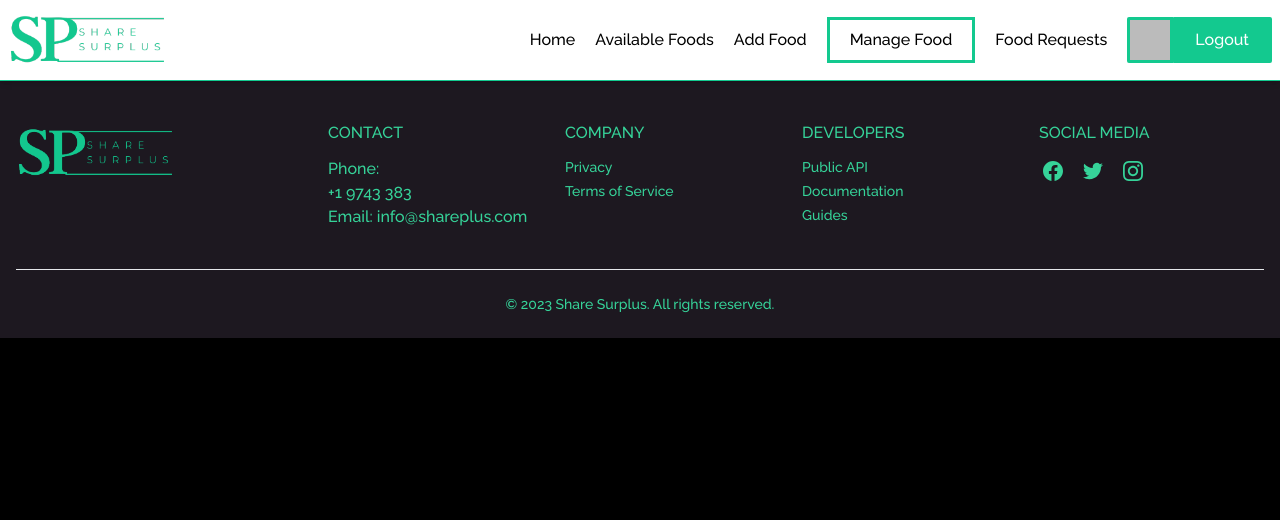
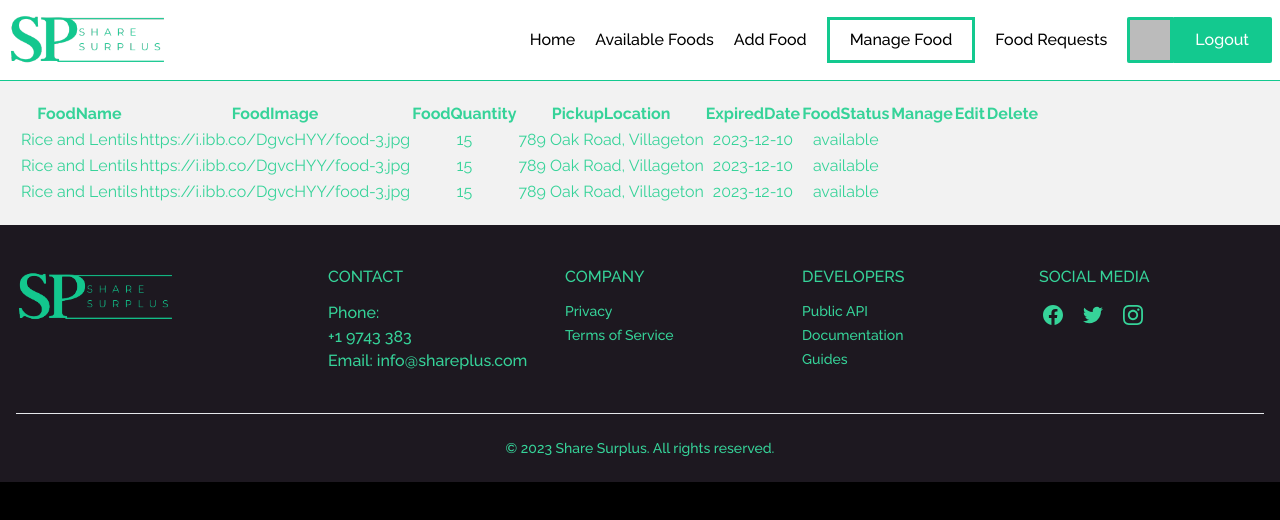
Before and after one commit to fr25foysal/SharePlus-Donation-Community, a React (Vite) app: page /manage-food in a window 1280 px wide. Shown: the top 520 px of the page. Built offline with nearby package versions, Linux system fonts and the light colour scheme; no server answers; sample sign-in values are in the browser's storage.

Commit message:
My head is out of line

```diff
--- a/package.json
+++ b/package.json
@@ -11,6 +11,7 @@
   },
   "dependencies": {
     "@tanstack/react-query": "^5.7.2",
+    "@tanstack/react-table": "^8.10.7",
     "axios": "^1.6.0",
     "firebase": "^10.5.2",
     "framer-motion": "^10.16.4",
@@ -24,6 +25,7 @@
     "react-hot-toast": "^2.4.1",
     "react-icons": "^4.11.0",
     "react-router-dom": "^6.18.0",
+    "react-table": "^7.8.0",
     "sort-by": "^1.2.0",
     "swiper": "^11.0.3"
   },
--- a/src/AuthContext/AuthContex.jsx
+++ b/src/AuthContext/AuthContex.jsx
@@ -2,6 +2,7 @@ import { GoogleAuthProvider, createUserWithEmailAndPassword, onAuthStateChanged,
 import { createContext, useEffect, useState } from "react";
 import { auth } from "../configs/firebase.config";
 import toast from "react-hot-toast";
+import axios from "axios";
 
 export const authProvider = createContext()
 const AuthContex = ({children}) => {
@@ -16,6 +17,7 @@ const AuthContex = ({children}) => {
     // create user by email & pass
     const createUser = (email,password)=>{
         setLoading(true)
+
         return createUserWithEmailAndPassword(auth,email,password)
     }
 
@@ -45,12 +47,32 @@ const AuthContex = ({children}) => {
     }
 
     // keep the user alive on website😂
+
+     // const keepAlive = onAuthStateChanged(auth,(currentUser)=>{
+        //     setUser(currentUser)
+        //     console.log("current",currentUser)
+        //     setLoading(false)
+        //     if (currentUser) {
+        //         axios.post('/jwt',{email: currentUser?.email},{withCredentials: true})
+        //         .then(d=>console.log(d.data))
+        //     }
+        // })
+        // return ()=> keepAlive
     useEffect(()=>{
-        const keepAlive = onAuthStateChanged(auth,(currentUser)=>{
-            setUser(currentUser)
+        onAuthStateChanged(auth, currentuser=>{
+            setUser(currentuser)
+            const email = currentuser?.email || user?.email
+            const userEmail = {email}
             setLoading(false)
+
+            if (currentuser){
+                axios.post('http://localhost:5002/jwt',userEmail, {withCredentials: true})
+                .then(res=> console.log(res.data))
+            }else{
+                axios.post('http://localhost:5002/logout',userEmail,{withCredentials: true})
+                .then(res=>console.log(res.data))
+            }
         })
-        return ()=> keepAlive
     },[])
 
     // sending values ✈
--- a/src/Pages/ManageFood/ManageFood.jsx
+++ b/src/Pages/ManageFood/ManageFood.jsx
@@ -1,9 +1,147 @@
-import PageTitle from "../../Components/PageTitle";
+
+import { useReactTable,getCoreRowModel,flexRender } from '@tanstack/react-table'
+import { useMemo } from 'react';
+import PageTitle from '../../Components/PageTitle';
+import WithContainer from '../../Components/WidthContainer/WithContainer';
+
+
 
 const ManageFood = () => {
+
+    const foodData = [
+        {
+            id: 1,
+          FoodName: "Rice and Lentils",
+          FoodImage: "https://i.ibb.co/DgvcHYY/food-3.jpg",
+          FoodQuantity: "15",
+          PickupLocation: "789 Oak Road, Villageton",
+          ExpiredDate: "2023-12-10",
+          AdditionalNotes: "Basmati rice and red lentils",
+          DonatorImage: "https://i.ibb.co/kXNqTBH/donor-4.jpg",
+          DonatorName: "Sarah Brown",
+          DonatorEmail: "sarah@example.com",
+          FoodStatus: "available"
+        },
+        {
+            id: 2,
+          FoodName: "Rice and Lentils",
+          FoodImage: "https://i.ibb.co/DgvcHYY/food-3.jpg",
+          FoodQuantity: "15",
+          PickupLocation: "789 Oak Road, Villageton",
+          ExpiredDate: "2023-12-10",
+          AdditionalNotes: "Basmati rice and red lentils",
+          DonatorImage: "https://i.ibb.co/kXNqTBH/donor-4.jpg",
+          DonatorName: "Sarah Brown",
+          DonatorEmail: "sarah@example.com",
+          FoodStatus: "available"
+        },
+        {
+            id: 3,
+          FoodName: "Rice and Lentils",
+          FoodImage: "https://i.ibb.co/DgvcHYY/food-3.jpg",
+          FoodQuantity: "15",
+          PickupLocation: "789 Oak Road, Villageton",
+          ExpiredDate: "2023-12-10",
+          AdditionalNotes: "Basmati rice and red lentils",
+          DonatorImage: "https://i.ibb.co/kXNqTBH/donor-4.jpg",
+          DonatorName: "Sarah Brown",
+          DonatorEmail: "sarah@example.com",
+          FoodStatus: "available"
+        },
+
+      ];
+
+      const data = useMemo(
+            ()=>foodData,
+            []
+        )
+
+
+    const columns = [
+        {
+            Header: 'Name',
+            accessorKey: 'FoodName',
+          },
+          {
+            Header: 'Image',
+            accessorKey: 'FoodImage',
+          },
+          {
+            Header: 'Quantity',
+            accessorKey: 'FoodQuantity',
+          },
+          {
+            Header: 'Location',
+            accessorKey: 'PickupLocation',
+          },
+          {
+            Header: 'Expires',
+            accessorKey: 'ExpiredDate',
+          },
+          {
+            Header: 'Status',
+            accessorKey: 'FoodStatus',
+          },
+          {
+            Header: 'Manage',
+            accessorKey: 'Manage',
+            renderValue: () => <h1>hi</h1>
+          },
+          {
+            Header: 'Edit',
+            accessorKey: 'Edit',
+          },
+          {
+            Header: 'Delete',
+            accessorKey: 'Delete',
+          },
+    ]
+
+    const table = useReactTable({data,columns,getCoreRowModel: getCoreRowModel()})
+    // console.log(data);
+
     return (
         <div>
             <PageTitle>SharePlus | Manage My Foods</PageTitle>
+
+            <WithContainer>
+                <div className='bg-secondary p-5 text-center'>
+               <table>
+            <thead>
+                {
+                    table.getHeaderGroups().map(headerGroup => (
+                        <tr key={headerGroup.id}>
+                            {headerGroup.headers.map(header => <th key={header.id}>
+                                {
+                                    flexRender(
+                                        header.column.columnDef.header, header.getContext()
+                                    )
+                                }
+                            </th>)}
+                        </tr>
+                    ))
+                }
+            </thead>
+            <tbody>
+                {
+                    table.getRowModel().rows.map( row =>(
+                        <tr key={row.id}>
+                            {
+                                row.getVisibleCells().map(cell =>(
+                                    <td key={cell.id}>
+                                        {
+                                            flexRender(cell.column.columnDef.cell,cell.getContext())
+                                        }
+                                    </td>
+                                ))
+                            }
+                        </tr>
+                    ))
+                }
+            </tbody>
+         </table>  </div>
+            </WithContainer>
+
         </div>
     );
 };
--- a/src/Routes/myRoutes.jsx
+++ b/src/Routes/myRoutes.jsx
@@ -20,7 +20,7 @@ const myRoutes = createBrowserRouter([
             {
                 path: '/',
                 element: <Home></Home>,
-                loader: ()=> fetch('http://localhost:5000/featured-foods')
+                loader: ()=> fetch('https://shareplus-backend.vercel.app/featured-foods')
             },
             {
                 path : 'available-food',
@@ -41,7 +41,7 @@ const myRoutes = createBrowserRouter([
             {
                 path: 'food/:id',
                 element:<PrivateRoute><SingleFood></SingleFood></PrivateRoute> ,
-                loader: ({params})=> fetch(`http://localhost:5000/food/${params.id}`)
+                loader: ({params})=> fetch(`https://shareplus-backend.vercel.app/${params.id}`)
             },
             {
                 path: 'login',
--- a/src/main.jsx
+++ b/src/main.jsx
@@ -8,7 +8,7 @@ import { QueryClient, QueryClientProvider } from '@tanstack/react-query'
 import axios from 'axios'
 
 const queryClient = new QueryClient()
-axios.defaults.baseURL = 'http://localhost:5000'
+axios.defaults.baseURL = 'https://shareplus-backend.vercel.app'
 ReactDOM.createRoot(document.getElementById('root')).render(
   <React.StrictMode>
     <QueryClientProvider client={queryClient}>
```
Also changed, not shown: 1 other file (tests, documents, lock files or other folders).
